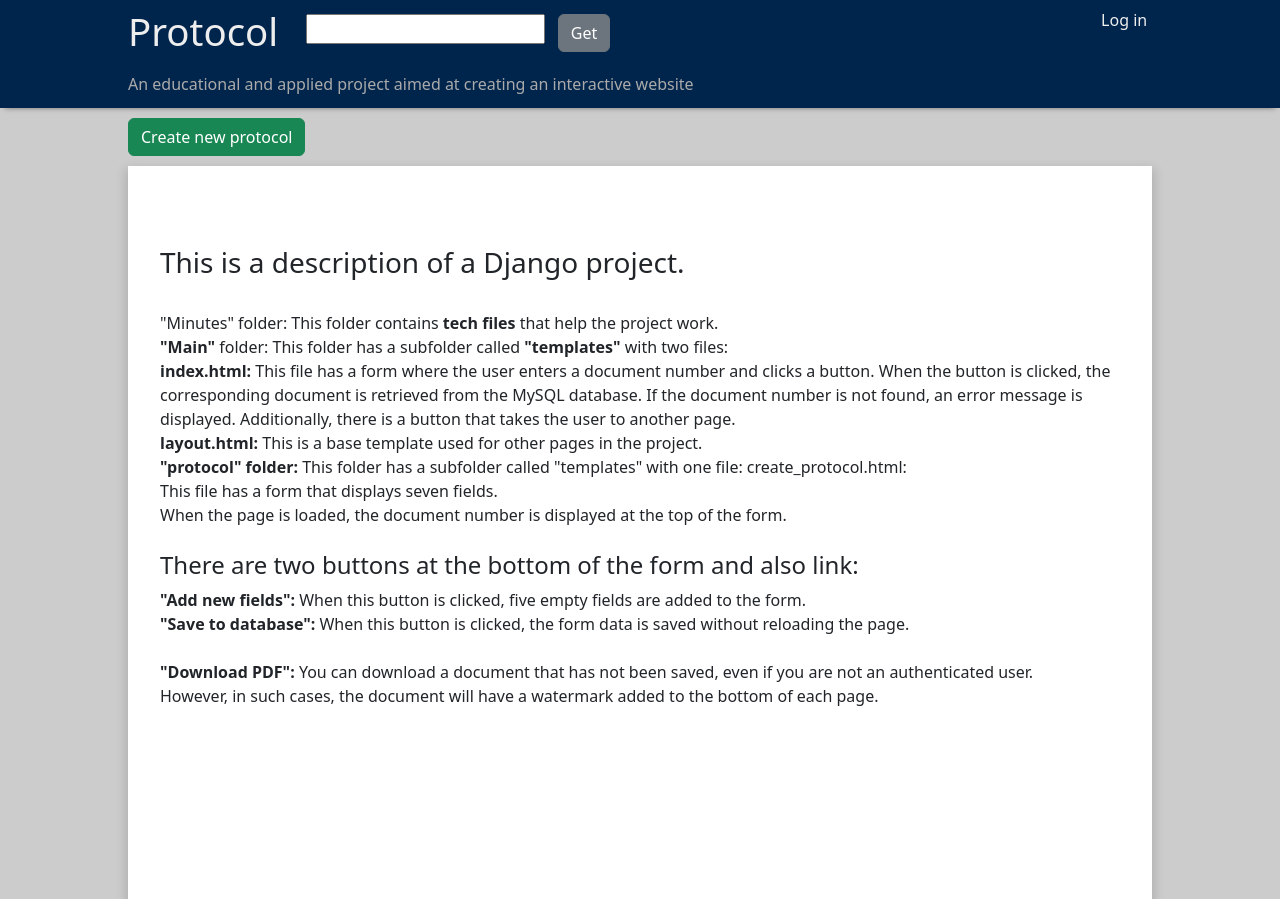
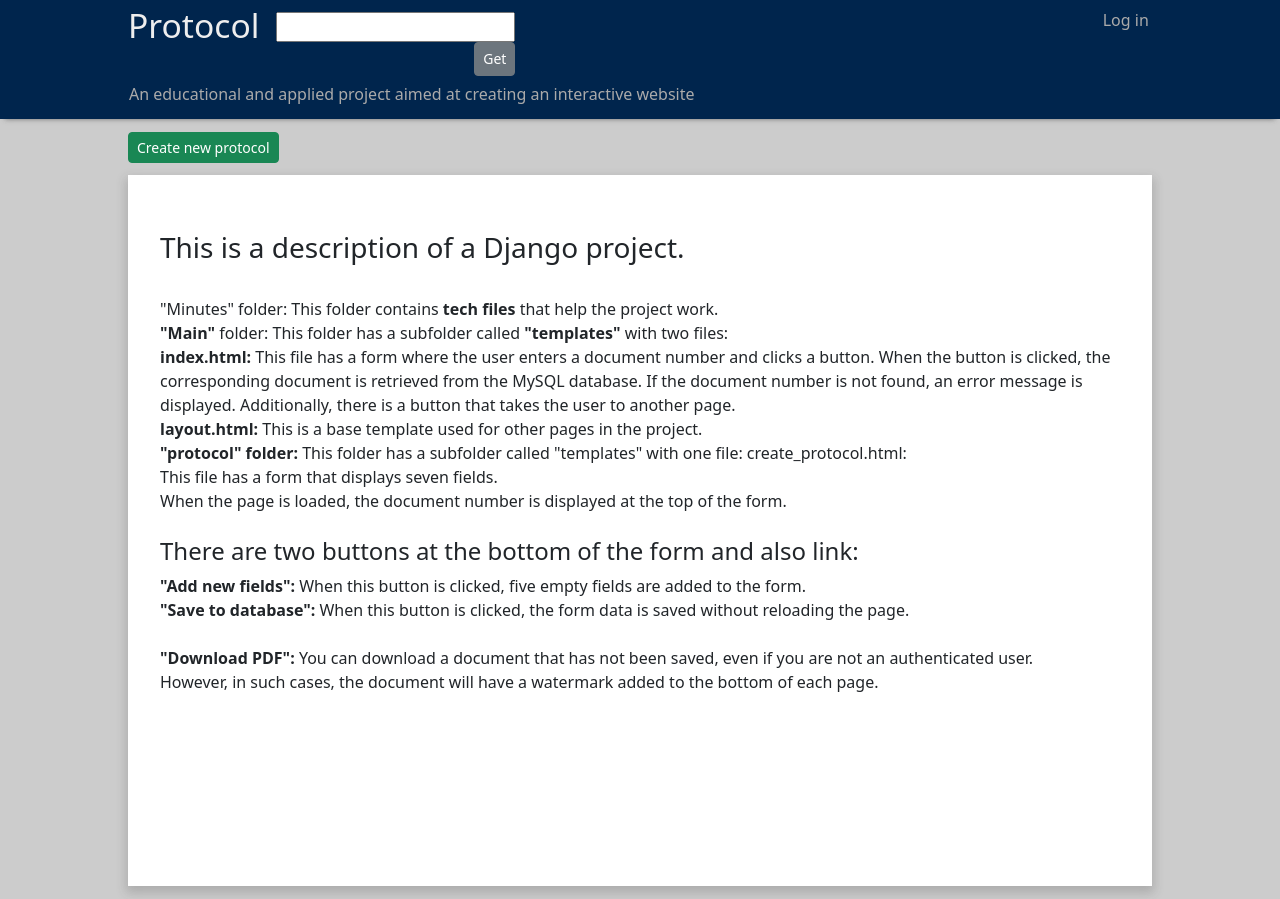
Before and after one commit to asmkirill/Report, a Django app: template minutes/main/templates/main/index.html in a window 1280 px wide. Shown: the top 899 px of the page. Run offline with Django 3.2, Linux system fonts and the light colour scheme; the template is opened without the code that fills it: most values are stand-ins (such as "Sample title", 1, 10 or a date in 2020); form fields are guessed from the names that the template uses.

Commit message:
design, layout css, logo field ch

```diff
--- a/minutes/main/forms.py
+++ b/minutes/main/forms.py
@@ -9,7 +9,7 @@ class DocumentIdentifierForm(ModelForm):
 
         widgets = {
             'identifier': TextInput(attrs={
-                'class': 'form-control',
+                'class': 'identifier_input',
                 'placeholder': 'Identifier of document',
             })
         }
--- a/minutes/main/static/main/css/main.css
+++ b/minutes/main/static/main/css/main.css
@@ -10,36 +10,44 @@ body {
 .log_in_link,
 .log_in_link:hover,
 .log_in_link:visited {
-    color: #eeeeee;
-    text-decoration: none;
     display: block;
-    margin: 0.5rem 0.3rem 0 0;
     text-align: right;
     float: right;
+    margin: 0.5rem 0.2rem 0 0;
+    font-weight: 360;
+    color: #aaaaaa;
+    text-decoration: none;
 }
-
 
 .header-logo {
     height: auto;
     overflow: auto;
     padding: 0;
     background: #00254d;
+    -webkit-box-shadow: 0px 5px 5px -5px rgba(51, 51, 51, 0.6);
+    -moz-box-shadow: 0px 5px 5px -5px rgba(51, 51, 51, 0.6);
+    box-shadow: 0px 5px 5px -5px rgba(51, 51, 51, 0.6);
 }
 
+/* header ID form */
+
 .header-logo form {
-    margin-top: 0.85rem;
-    margin-right: 0.1rem;
+    margin-top: 0.75rem;
     float: left;
-    width: 19.75rem;
+    width: 15rem;
 }
 
-.header-logo .form-control{
-    width: 16rem;
+.identifier_input {
+    padding: 0 0.3rem;
+    width: 12rem;
+    height: 2.1rem;
     float: left;
+
 }
 
 .header-logo button {
     float: right;
+    height: 2.1rem;
 }
 
 .header-slogan {
@@ -60,37 +68,40 @@ body {
     width: 80%;
 }
 
-h1 {
-    font-size: 2.4rem;
+/* Using the logotype as a text and link to the home page - LOGO */
+
+.logo_link_to_index {
+    font-size: 2.1rem;
+    font-weight: 520;
     float: left;
-    margin-top: 0.5rem;
-    margin-bottom: 0.7rem;
-    margin-right: 1rem;
+    margin: 0 1rem 0.2rem 0;
+    padding: 0;
+    text-decoration: none;
     color: #eeeeee;
 }
 
-.logo_link_to_index {
-    float: left;
-    margin-top: 0 0.6rem 0 0;
-    text-decoration: none;
-    color: #eeeeee;
-}
 .logo_link_to_index:hover,
 .logo_link_to_index:visited {
     color: #eeeeee;
 }
 
-h2 {
+a.logo_link_to_index.disabled {
+    pointer-events: none;
+    cursor: not-allowed;
+}
+
+h1 {
+    width: 100%;
     float: left;
+    text-align: left;
+    margin-left: 0.06rem;
+    font-size: 1rem;
+    font-weight: 360;
     color: #aaaaaa;
-    font-size: 1rem;
-    width: 100%;
-    text-align: left;
-    font-weight: 300;
 }
 
 nav {
-    margin: 0.6rem auto;
+    margin: 0.8rem auto;
     padding: 0;
     width: 80%;
     text-align: left;
--- a/minutes/main/templates/main/about.html
+++ b/minutes/main/templates/main/about.html
@@ -12,7 +12,7 @@
 {% block header-slogan %}
     <div class="header-slogan">
         <div class="header-container">
-            <h2>About an educational and applied project aimed at creating an interactive website</h2>
+            <h1>About an educational and applied project aimed at creating an interactive website</h1>
         </div>
     </div>
 {% endblock %}
--- a/minutes/main/templates/main/index.html
+++ b/minutes/main/templates/main/index.html
@@ -1,16 +1,12 @@
 {% extends 'main/layout.html' %}
 
 {% block title %}{{ title }}{% endblock %}
-
-{% block h1 %}
-    Protocol
-{% endblock %}
 
 {% block header-logo %}
     <form method="post">
         {% csrf_token %}
         {{ form.identifier }}
-        <button class="btn btn-secondary" type="submit">Get</button>
+        <button class="btn btn-secondary btn-sm" type="submit">Get</button>
         <span>{{ error }}</span>
     </form>
 {% endblock %}
@@ -18,18 +14,17 @@
 {% block header-slogan %}
     <div class="header-slogan">
         <div class="header-container">
-            <h2>An educational and applied project aimed at creating an interactive website</h2>
+            <h1>An educational and applied project aimed at creating an interactive website</h1>
         </div>
     </div>
 {% endblock %}
 
 {% block nav %}
-    <a href="{% url 'create_protocol' %}" class="btn btn-success">Create new protocol</a>
+    <a href="{% url 'create_protocol' %}" class="btn btn-success btn-sm">Create new protocol</a>
 {% endblock %}
 
 {% block content %}
     <div class="project_description">
-        <br/>
         <br/>
         <h3>This is a description of a Django project.</h3>
         <br/>
--- a/minutes/main/templates/main/layout.html
+++ b/minutes/main/templates/main/layout.html
@@ -18,11 +18,11 @@
     {% include 'main/includes/messaging.html' %}
     <div class="header-logo">
         <div class="header-container">
-            <h1>
-                {% block h1 %}
-                {% endblock %}
-            </h1>
-                <a href="{% url 'register' %}" class="log_in_link">Log in</a>
+            <a href="{% url 'index' %}" class="logo_link_to_index {% if request.resolver_match.url_name == 'index' %}disabled{% endif %}">
+                Protocol
+            </a>
+
+            <a href="{% url 'register' %}" class="log_in_link">Log in</a>
 
             {% block header-logo %}
             {% endblock %}
--- a/minutes/protocol/static/protocol/css/forms.css
+++ b/minutes/protocol/static/protocol/css/forms.css
@@ -2,9 +2,9 @@
 
 .header-logo p {
     float: left;
-    margin: 0.55rem 0 0 0;
-    font-size: 2.04rem;
-    color: #999999;
+    margin: 0.31rem 0 0 0;
+    font-size: 1.8rem;
+    color: #aaaaaa;
     font-weight: 550;
 }
 
--- a/minutes/protocol/templates/protocol/create_protocol.html
+++ b/minutes/protocol/templates/protocol/create_protocol.html
@@ -5,10 +5,6 @@
     <link rel="stylesheet" href="{% static 'protocol/css/forms.css' %}">
     <script src="https://code.jquery.com/jquery-3.6.0.min.js"></script>
     <script src="{% static 'protocol/js/forms.js' %}"></script>
-{% endblock %}
-
-{% block h1 %}
-    <a href="{% url 'index' %}" class="logo_link_to_index">Protocol</a>
 {% endblock %}
 
 {% block header-logo %}
--- a/minutes/users/static/users/css/register.css
+++ b/minutes/users/static/users/css/register.css
@@ -51,7 +51,6 @@
     color: #888888;
 }
 
-
 .border-top pt-3 {
     float: left;
     display: block;
--- a/minutes/users/templates/users/register.html
+++ b/minutes/users/templates/users/register.html
@@ -9,10 +9,6 @@
 
 {% block title %}{{ title }}{% endblock %}
 
-{% block h1 %}
-    <a href="{% url 'index' %}" class="logo_link_to_index">Protocol</a>
-{% endblock %}
-
 {% block header-logo %}
 
 {% endblock %}
@@ -20,7 +16,7 @@
 {% block header-slogan %}
     <div class="header-slogan">
         <div class="header-container">
-            <h2>Register an account and save documents in your personal cabinet</h2>
+            <h1>Register an account and save documents in your personal cabinet</h1>
         </div>
     </div>
 {% endblock %}
```
